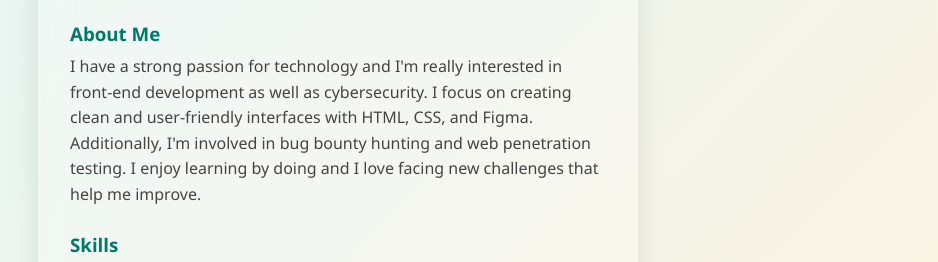
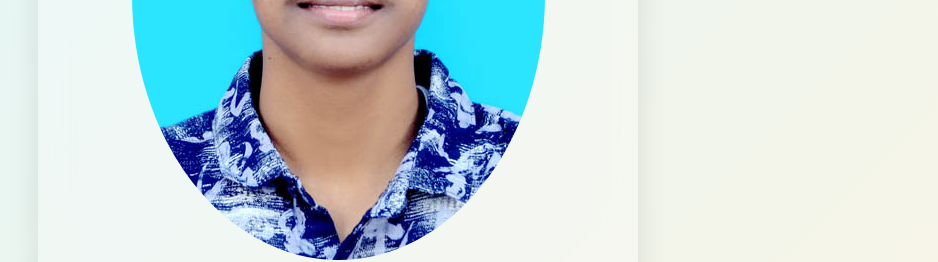
Before and after one commit to adhithyan-kj/biography-page, a plain HTML site: page index.html in a window 1280 px wide. Shown: the part 335-597 px from the top of the page, without its empty margins (302-1240 px from the left). Drawn offline with Linux system fonts and the light colour scheme.

Commit message:
Update index.html

```diff
--- a/index.html
+++ b/index.html
@@ -75,7 +75,7 @@
 </head>
 <body>
   <div class="profile-card">
-     <img src="profile.jpg" alt="Adhi" style="width: 150px; height: 150px; border-radius: 50%; object-fit: cover; margin-bottom: 1rem;">
+     <img src="profile.jpg" alt="Adhit" style="width: auto; height: auto; border-radius: 50%; object-fit: cover; margin-bottom: 1rem;">
     <h1>Adhithyan K J</h1>
     <h2>B.Tech CSE Student at Vidya Academy of Science and Technology</h2>
 
```
